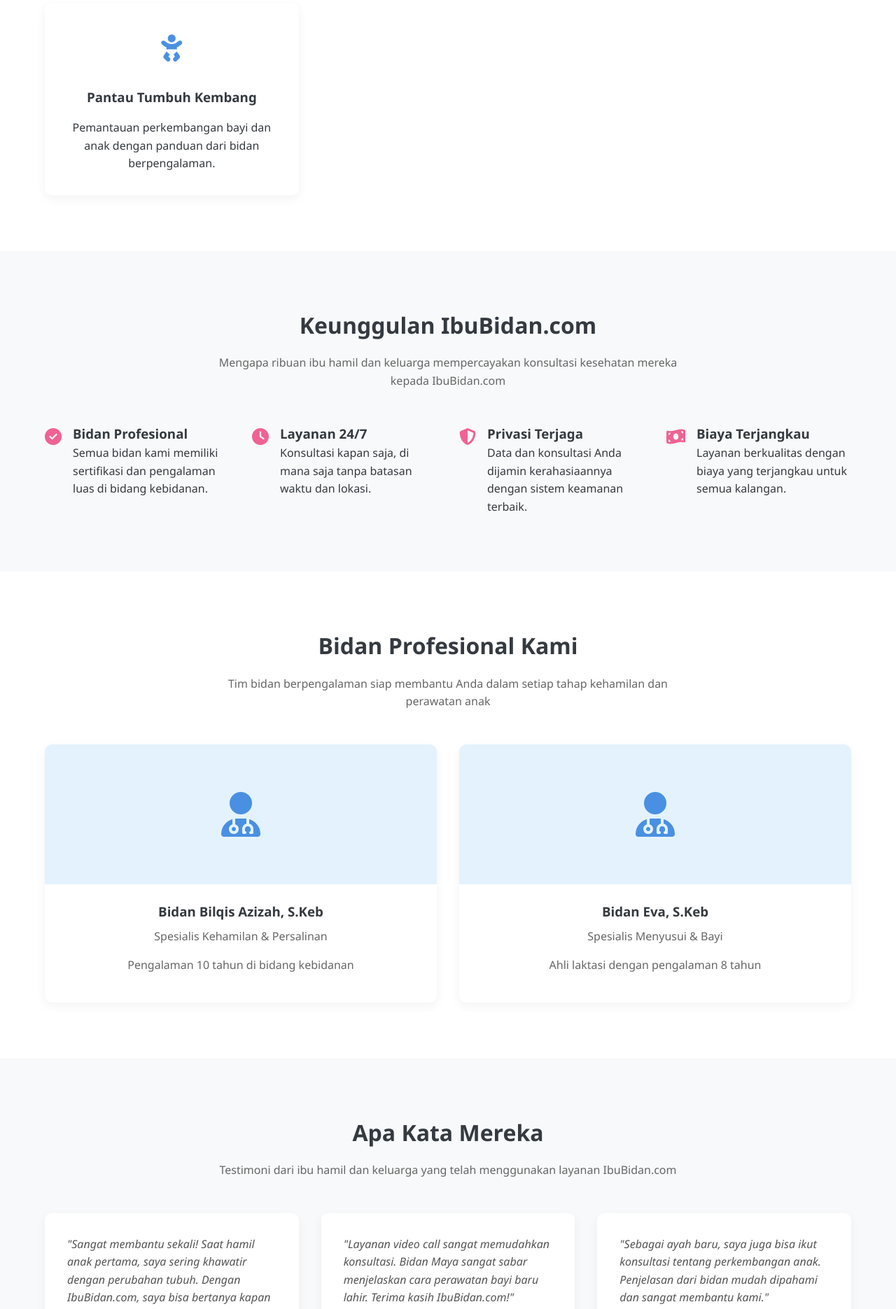
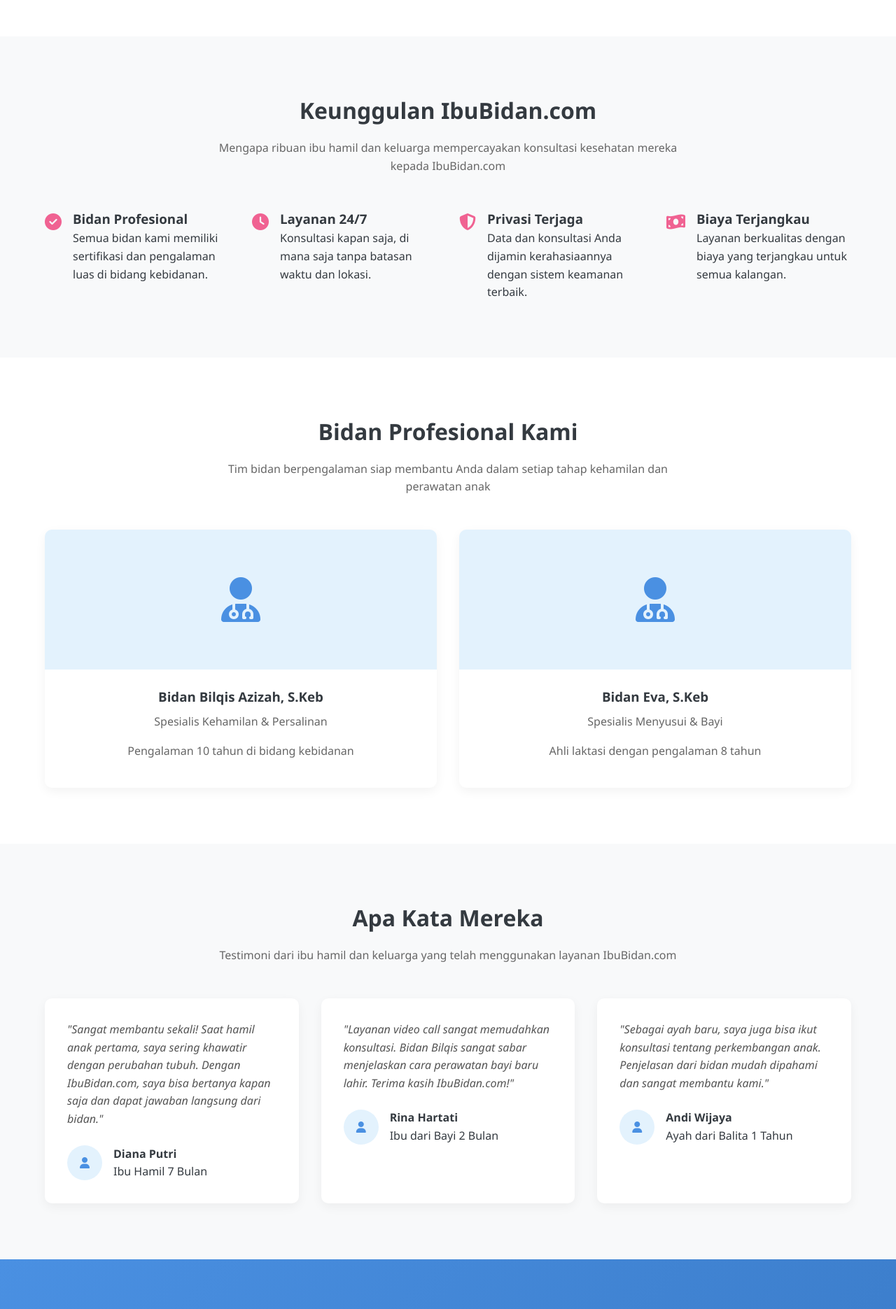
Before and after one commit to chrisgurning/IbuBidan.com, a plain HTML site: page index.html in a window 1280 px wide. Shown: the part 1200-3071 px from the top of the page at 70% size. Drawn offline with Linux system fonts and the light colour scheme.

Commit message:
update logo and layanan

```diff
--- a/index.html
+++ b/index.html
@@ -3,6 +3,7 @@
 <head>
     <meta charset="UTF-8">
     <meta name="viewport" content="width=device-width, initial-scale=1.0">
+    <link rel="icon" href="favicon.png">
     <title>IbuBidan.com - Konsultasi Kehamilan & Kesehatan Ibu-Anak</title>
     <style>
         /* Reset dan variabel */
@@ -491,13 +492,13 @@
                 <h3>Edukasi Kehamilan</h3>
                 <p>Artikel dan panduan lengkap seputar kehamilan, persalinan, dan perawatan bayi dari bidan profesional.</p>
             </div>
-            <div class="service-card">
+            <!-- <div class="service-card">
                 <div class="service-icon">
                     <i class="fas fa-baby"></i>
                 </div>
                 <h3>Pantau Tumbuh Kembang</h3>
                 <p>Pemantauan perkembangan bayi dan anak dengan panduan dari bidan berpengalaman.</p>
-            </div>
+            </div> -->
         </div>
     </section>
 
@@ -601,7 +602,7 @@
             </div>
             <div class="testimonial-card">
                 <div class="testimonial-text">
-                    "Layanan video call sangat memudahkan konsultasi. Bidan Maya sangat sabar menjelaskan cara perawatan bayi baru lahir. Terima kasih IbuBidan.com!"
+                    "Layanan video call sangat memudahkan konsultasi. Bidan Bilqis sangat sabar menjelaskan cara perawatan bayi baru lahir. Terima kasih IbuBidan.com!"
                 </div>
                 <div class="testimonial-author">
                     <div class="author-img">
@@ -656,7 +657,7 @@
                     <li><a href="https://wa.me/628388787922?text=Halo%20saya%20ingin%20Konsultasi, Ibu Bidan!">Konsultasi Chat</a></li>
                     <li><a href="https://wa.me/628388787922?text=Halo%20saya%20ingin%20Konsultasi, Ibu Bidan!">Konsultasi Video</a></li>
                     <li><a href="https://wa.me/628388787922?text=Halo%20saya%20ingin%20Konsultasi, Ibu Bidan!">Edukasi Kehamilan</a></li>
-                    <li><a href="https://wa.me/628388787922?text=Halo%20saya%20ingin%20Konsultasi, Ibu Bidan!">Pantau Tumbuh Kembang</a></li>
+                    <!-- <li><a href="https://wa.me/628388787922?text=Halo%20saya%20ingin%20Konsultasi, Ibu Bidan!">Pantau Tumbuh Kembang</a></li> -->
                 </ul>
             </div>
             <div class="footer-column">
```
Also changed, not shown: favicon.png (added), 2 other files.
